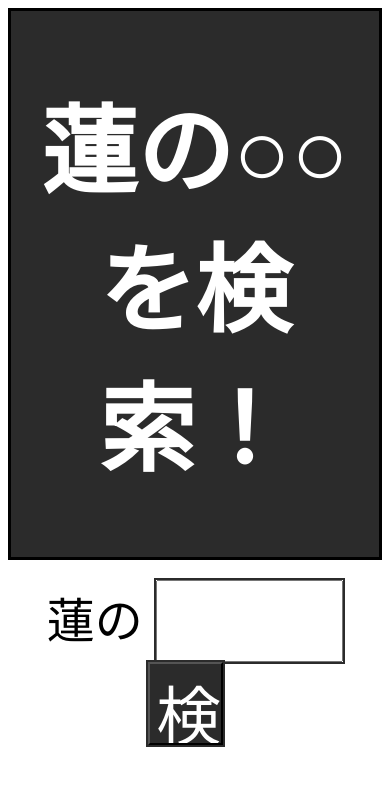
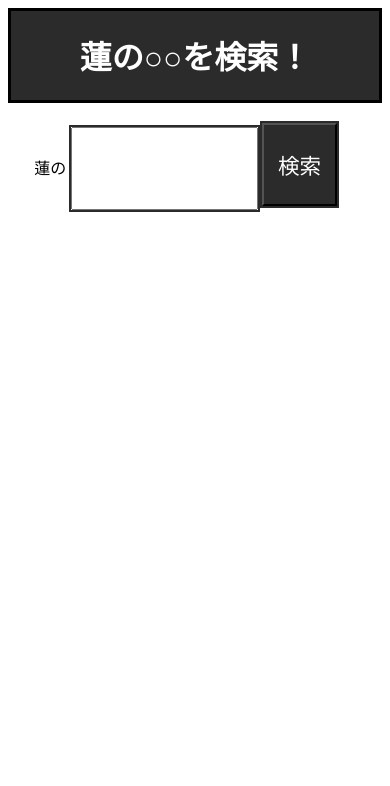
Before and after one commit to gjt-maeda/hasusercher, a plain HTML site: page index.html in a window 390 px wide. Drawn offline with Linux system fonts and the light colour scheme.

Commit message:
Update index.html

```diff
--- a/index.html
+++ b/index.html
@@ -41,6 +41,10 @@
           }
           @media(max-width:767px){
 
+          body{
+              font-size: 100%;
+              }
+
           form{
               display: inline;
               margin-left: 0%;
```
